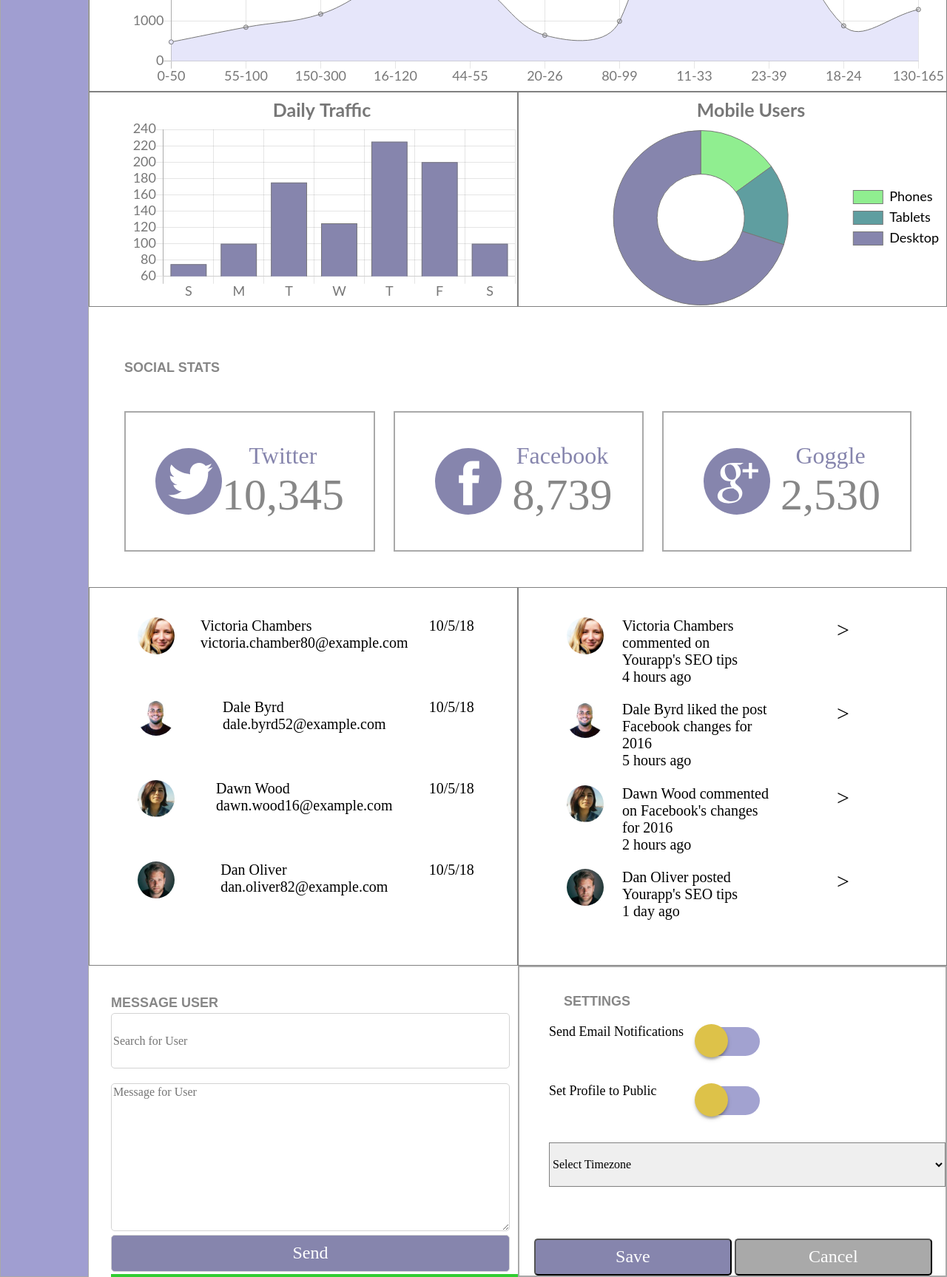
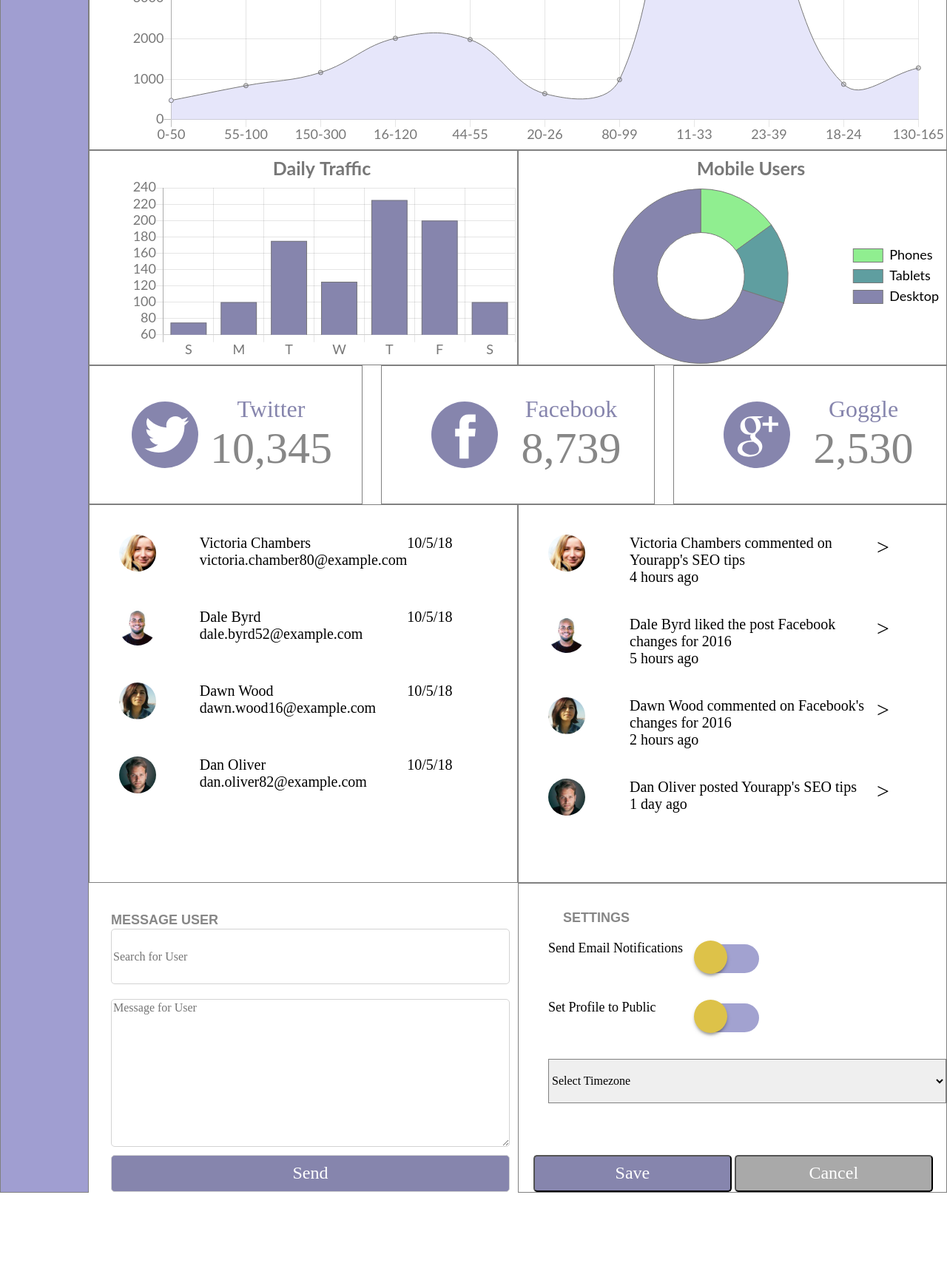
Before and after one commit to ddulaney77/treehouse-project-9, a plain HTML site: page index.html in a window 1280 px wide. Shown: the part 860-2587 px from the top of the page at 74% size. After the commit the page ends 2473 px from the top, so only its background shows below. Drawn offline with nearby package versions, Linux system fonts and the light colour scheme.

Commit message:
added media queries and adjusted layout

```diff
--- a/index.html
+++ b/index.html
@@ -187,8 +187,7 @@
 </div>
 </section>
 
-<div id="stat-wrapper">
-  <h4>Social Stats</h4>
+
   <section class="stats">
       <div class="twit">
         <div class="stat-content">
@@ -249,9 +248,9 @@
   </div>
   </div>
 </section>
-</div>
 
-<section class="members">
+
+<div class="members">
 
     <div class="pic">
         <img src="images/victoria.jpg" alt="image of Victoria">
@@ -301,7 +300,7 @@
              <div class="m-time">
             <p>10/5/18</p>
             </div>
-</section>
+          </div>
 
 
 
@@ -361,7 +360,6 @@
   <textarea id="message" name="message" placeholder="Message for User"></textarea>
   <button class="submit-btn" type="submit">Send</button>
 </form>
-<span></span>
 </div>
 </div>
 </section>
--- a/js/app.js
+++ b/js/app.js
@@ -29,8 +29,33 @@ function outsideClick(e){
   }
 }
 
+window.onload = function(){
+  if(supportsLocalStorage) {
+    const emailSettings = JSON.parse(localStorage.getItem('emailNotifications'));
+    const profileSettings = JSON.parse(localStorage.getItem('profileToPublic'));
+    if (emailSettings) {
+      emailNotifications.checked = true;
+    } else {
+      emailNotifications.checked = false;
+    }
+    if (profileSettings) {
+      profileToPublic.checked = true;
+    } else {
+      profileToPublic.checked = false;
+    }
+    timeZone.selectedIndex = localStorage.getItem('timeZone');
+  }
+}
 
 
+
+function supportsLocalStorage(){
+  try{
+return "localStorage" in window && window["localStorage"] !=null;
+} catch(e){
+return false;
+}
+}
 //// message user form//////
 //Create a “Send” button and use JS to allow you to submit the form and display a confirmation the message was sent. You won't actually submit the form, just simulate the action using JavaScript.//
 const userForm = document.getElementById("userForm");
@@ -61,10 +86,14 @@ if (inputName === "" && textArea === ""){
     message.placeholder = "Please enter a user message";
 
 } else{
-  validationText.textContent = "Thank you! Your message has been sent!";
-    form.reset();
+    submitButton.setAttribute('disabled', true);
+    userForm.reset();
+    submitButton.textContent = "Thank you! Your message has been sent!";
+    submitButton.style.backgroundColor='limegreen';
     setTimeout(function () {
-      validationText.textContent = '';
+      submitButton.textContent = "Send";
+      submitButton.style.backgroundColor = '#8685ad';
+      submitButton.removeAttribute('disabled');
     }, 4000);
   }
 
@@ -81,7 +110,6 @@ searchMess.onfocus = function () {
 };
 
 });
-
 
               //section =.traffic-nav // hourly-monthly charts//
 
@@ -159,6 +187,8 @@ let traffic = new Chart(myChart3, {
     }]
   },
   options:{
+    responsive: true,
+    maintainAspectRatio: true,
     title:{
       display:true,
       text:'Traffic',
@@ -426,27 +456,33 @@ const switchContainer = document.querySelector(".switch-container");
 const emailNotification = document.getElementById("emailNotifications");
 const profileToPublic = document.getElementById("profileToPublic");
 const timeZone = document.getElementById("timeZone");
+const saveBtn = document.querySelector(".save-btn");
+const cancelBtn = document.querySelector(".cancel-btn");
 
+saveBtn.addEventListener('click', function (e) {
 
-// // Save settings local storage
-// saveSettings.addEventListener('click', function (e) {
+// Prevent form from submitting
+  e.preventDefault();
+  localStorage.setItem('emailNotifications', emailNotifications.checked);
+  localStorage.setItem('profileToPublic', profileToPublic.checked);
+  localStorage.setItem('timeZone', timeZone.selectedIndex);
+})
 
-// // Prevent form from submitting
-//   e.preventDefault();
-
-//   localStorage.setItem('emailNotifications', emailNotifications.checked);
-//   localStorage.setItem('profileToPublic', profileToPublic.checked);
-//   localStorage.setItem('timeZone', timeZone.selectedIndex);
-
-
+cancelBtn.addEventListener('click', function (e) {
+  e.preventDefault();
+  emailNotifications.checked = false;
+  profileToPublic.checked = false;
+  timeZone.selectedIndex = 0;
+  localStorage.clear();
+});
 // // Listen for form submit///adding event listener to the form
 // document.getElementById('localSetting').addEventListener('submit', localSetting);
 
-// // Save Setting
+// Save Setting
 
 // function localSetting(e){
 //   // Get form values
-//   var localSetting =document.getElementById('localSetting').value;
+//   var localSetting =document.getElementById('emailNotifications').value;
 // //
 //   if(!validateForm(localSetting)){
 //     return false;
@@ -456,7 +492,7 @@ const timeZone = document.getElementById("timeZone");
 // //     name: siteName,
 // //
 // //   }
-// // Test if bookmarks is null
+// // Test if localsetting is null
 
 // if(localStorage.getItem('localSetting') === null){
 //   // Init array
@@ -475,9 +511,10 @@ const timeZone = document.getElementById("timeZone");
 // // }
 
 // // Clear form
-// document.getElementById('myForm').reset();
+// document.getElementById('emailNotifications').reset();
+// document.getElementById('profileToPublic').reset();
 
-// // Re-fetch bookmarks
+// // Re-fetch localSetting
 // fetchLocalSetting();
 
 // e.preventDefault();
@@ -497,11 +534,11 @@ const timeZone = document.getElementById("timeZone");
 // // Re-set back to localStorage
 // localStorage.setItem('localSetting', JSON.stringify(localSetting));
 
-// // Re-fetch bookmarks
+// // Re-fetch localSetting
 // fetchLocalSetting();
 // }
 
-// // Fetch bookmarks
+// // Fetch localSetting
 // function fetchLocalSetting(){
 // // Get localSetting from localStorage
 // var localSetting = JSON.parse(localStorage.getItem('localSetting'));
--- a/scss/components/_bar-chart.scss
+++ b/scss/components/_bar-chart.scss
@@ -7,6 +7,10 @@
 // You will need to make up this data -- you can see the mockup for sample dat
 .bar{
   grid-area: bar;
-  grid-template-columns: 1fr 1fr;
+  // grid-template-columns: 1fr 1fr;
   border: $border;
 }
+.bar-chart {
+
+  max-width: 100%;
+}
--- a/scss/components/_dashboard-header.scss
+++ b/scss/components/_dashboard-header.scss
@@ -1,6 +1,6 @@
 .dash {
   grid-area: dash;
-  border: 2px solid grey;
+  border: $border;
 }
 
 .dash-bar h4 {
--- a/scss/components/_donut-chart.scss
+++ b/scss/components/_donut-chart.scss
@@ -3,3 +3,7 @@
   border: $border;
 
 }
+.donut-chart {
+
+  max-width: 100%;
+}
--- a/scss/components/_message-user.scss
+++ b/scss/components/_message-user.scss
@@ -26,12 +26,6 @@
 
 }
 
-.mess span {
-  font-size: 20px;
-  color: white;
-  background-color: $color-accent;
-  text-align: center;
-}
 
 .info {
   display: grid;
@@ -91,6 +85,7 @@
 }
 
 .submit-btn  {
+  margin-top: 6px;
   height: 50px;
   width: 98%;
   background-color: $color-primary;
--- a/scss/components/_navigation.scss
+++ b/scss/components/_navigation.scss
@@ -2,21 +2,27 @@
 // SVG icon based navigation with the following links: Dashboard, Members, Visits, and Settings. NOTE: You only have to build out the main dashboard page, not any of the other pages.
 
 .container{
+  // min-width:320px;
+  // max-width: 100%;
   display: grid;
-  grid-template-columns: 120px repeat(4, 1fr);
-  // grid-auto-rows:  auto;
   grid-template-areas:
-  "main main main main main"
-  "main-nav dash dash dash dash"
-  "main-nav alert alert alert alert"
-  "main-nav traffic-nav traffic-nav traffic-nav traffic-nav"
-  "main-nav bar bar donut donut"
-  "main-nav bar bar donut donut"
-  "main-nav line line line line"
-  "main-nav stats stats stats ."
-  "main-nav members members activity activity"
-  "main-nav mess mess set set";
+"main"
+"main-nav"
+"dash"
+"alert"
+"traffic-nav"
+"bar"
+"donut"
+"line"
+"stats"
+"members"
+"activity"
+"mess"
+"set";
 }
+
+
+
 
 .main-nav {
   display: grid;
@@ -24,7 +30,7 @@
   grid-template-columns: 1fr;
   grid-auto-rows: 100px;
   background-color: $color-secondary;
-  border: 1px solid darkgray;
+  border: $border;
 
 }
 
@@ -32,7 +38,11 @@
   max-width: 100%;
   height: 50px;
   width: 50px;
-  margin: auto;
+  // margin: auto;
+}
+
+.dashboard {
+  border-left: 2px solid $color-accent;
 }
 
 
@@ -48,3 +58,40 @@ p {
   padding: 0;
   margin: 0;
 }
+
+
+@media(min-width:500px){
+  .container{
+    display: grid;
+    grid-template-columns: 120px repeat(2, 1fr);
+    grid-template-areas:
+  "main-nav main main"
+  "main-nav dash dash"
+  "main-nav alert alert"
+  "main-nav traffic-nav traffic-nav"
+  "main-nav bar bar"
+  "main-nav donut donut"
+  "main-nav line line"
+  "main-nav stats stats"
+  "main-nav members members"
+  "main-nav activity activity"
+  "main-nav mess mess"
+  "main-nav set set";
+  }
+}
+@media(min-width:768px){
+  .container{
+    display: grid;
+    grid-template-columns: 120px repeat(4, 1fr);
+    grid-template-areas:
+  "main main main main main"
+  "main-nav dash dash dash dash"
+  "main-nav alert alert alert alert"
+  "main-nav traffic-nav traffic-nav traffic-nav traffic-nav"
+  "main-nav bar bar donut donut"
+  "main-nav line line line line"
+  "main-nav stats stats stats stats"
+  "main-nav members members activity activity"
+  "main-nav mess mess set set";
+  }
+}
--- a/scss/components/_new-members.scss
+++ b/scss/components/_new-members.scss
@@ -9,16 +9,30 @@ img {
   border-radius: $br-round;
 }
 
-.members {
-justify-items: center;
-justify-self: center;
-display: grid;
-grid-template-columns: 100px 1fr 1fr;
-grid-auto-rows: 100px;
-grid-area: members;
-border: $border;
-font-size: 20px;
-grid-gap: 10px;
-padding: 40px;//
 
+//mobile first//
+.members{
+  display: grid;
+  grid-area: members;
+  grid-template-columns: 1fr 1fr 1fr;
+  grid-auto-rows: 100px;
+  border: 1px solid grey;
+  font-size: 20px;
+  padding: 40px;
 }
+
+// //desktop//
+// @media(min-width: 768px){
+//   .members {
+//   justify-items: center;
+//   justify-self: center;
+//   display: grid;
+//   grid-template-columns: 100px 1fr 1fr;
+//   grid-auto-rows: 100px;
+//   grid-area: members;
+//   border: $border;
+//   font-size: 20px;
+//   grid-gap: 10px;
+//   padding-top: 40px;
+//   }
+//   }
--- a/scss/components/_recent-activity.scss
+++ b/scss/components/_recent-activity.scss
@@ -10,17 +10,37 @@ A dropdown to select timezone options.
 Save and Cancel buttons (these do not have to do anything functional).
 Local storage is used to save the settings. When page is reloaded the settings are remembered.*/
 
-.activity {
- display: grid;
- grid-template-columns: 100px 1fr 1fr;
- grid-area: activity;
- border: $border;
- padding-left: 25px;
- font-size: 20px;
- justify-self: center;
- justify-items: center;
- padding: 40px;
-}
 span.gt {
   font-size: 30px;
  }
+
+
+//mobile first//
+ .activity {
+  display: grid;
+  grid-area: activity;
+  // width: 100%;
+  // justify-items: left;
+  // justify-self: left;
+  grid-template-columns: 100px 6fr  1fr;
+  grid-auto-rows: 100px;
+  border: $border;
+  font-size: 20px;
+  grid-gap: 10px;
+  padding: 40px;
+}
+
+
+//  @media(min-width:768px){
+//   .activity {
+//    display: grid;
+//    grid-template-columns: 100px 1fr 1fr;
+//    grid-area: activity;
+//    border: $border;
+//    padding-left: 25px;
+//    font-size: 20px;
+//    justify-self: center;
+//    justify-items: center;
+//    padding: 40px;
+//   }
+//   }
--- a/scss/components/_settings.scss
+++ b/scss/components/_settings.scss
@@ -7,7 +7,7 @@
 .set {
   display: grid;
   grid-area: set;
-  border: 2px solid darkgray;
+  border: $border;
 }
 
 .set-title h4{
@@ -39,7 +39,7 @@ margin: 0;
 
 .save-btn:hover,
 .cancel-btn:hover{
-  cursor: pointer;
+ @extend %pointer;
 }
 // Create a dropdown to select timezone.
 #timeZone {
--- a/scss/components/_social-stats.scss
+++ b/scss/components/_social-stats.scss
@@ -3,26 +3,30 @@
 // Use the provided SVG icons for each of the social networks.
 // Style the social information to match the corresponding social network.
 // Style to match the overall look and feel of the dashboard.
-#stat-wrapper {
+// #stat-wrapper {
+//   display: grid;
+//   grid-column: 2/6;
+//   grid-row: 8;
+//   margin: 3em;
+// }
+
+//mobile first//
+.stats {
+  width: 100%;
   display: grid;
-  grid-column: 2/6;
-  grid-row: 8;
-  margin: 3em;
-}
-
-
-
-.stats {
-  display: grid;
-  grid-template-columns: repeat(3, 1fr);
   grid-row: span 3;
   grid-area: stats;
  grid-gap: 25px;
 }
 
+@media(min-width:768px){
+.stats {
+  grid-template-columns: repeat(3, 1fr);
+}
+}
 .twit, .face, .goog {
   display:grid;
-  border: 2px darkgrey solid;
+  border: $border;
   padding: 40px;
 }
 
@@ -71,14 +75,14 @@
   padding-left: 15px;
 }
 
-  #stat-wrapper h4 {
-   font-size: 18px;
-   font-family: Arial, Helvetica, sans-serif;
-   text-transform: uppercase;
-   color:$grey;
-   padding-bottom: 25px;
-   grid-column: max-content;
- }
+//   #stat-wrapper h4 {
+//    font-size: 18px;
+//    font-family: Arial, Helvetica, sans-serif;
+//    text-transform: uppercase;
+//    color:$grey;
+//    padding-bottom: 25px;
+//    grid-column: max-content;
+//  }
  strong {
    color:$grey;
    font-size: 60px;
```
Also changed, not shown: scss/components/_alerts.scss (+13 -1 lines), scss/components/_traffic-navigation.scss (+21 -1 lines), scss/utilities/_variables.scss (+0 -19 lines), css/styles.css, 1 other file.
